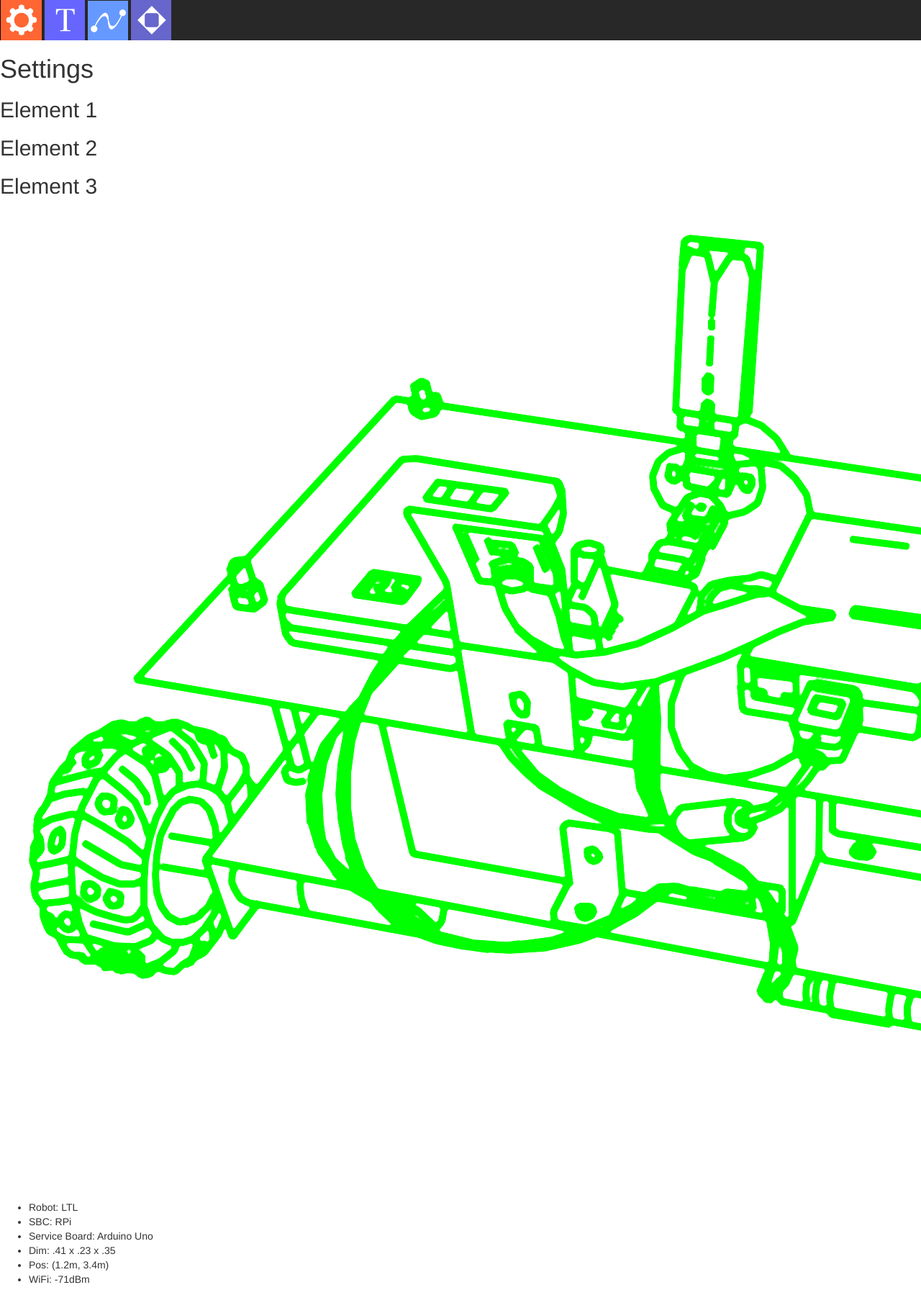
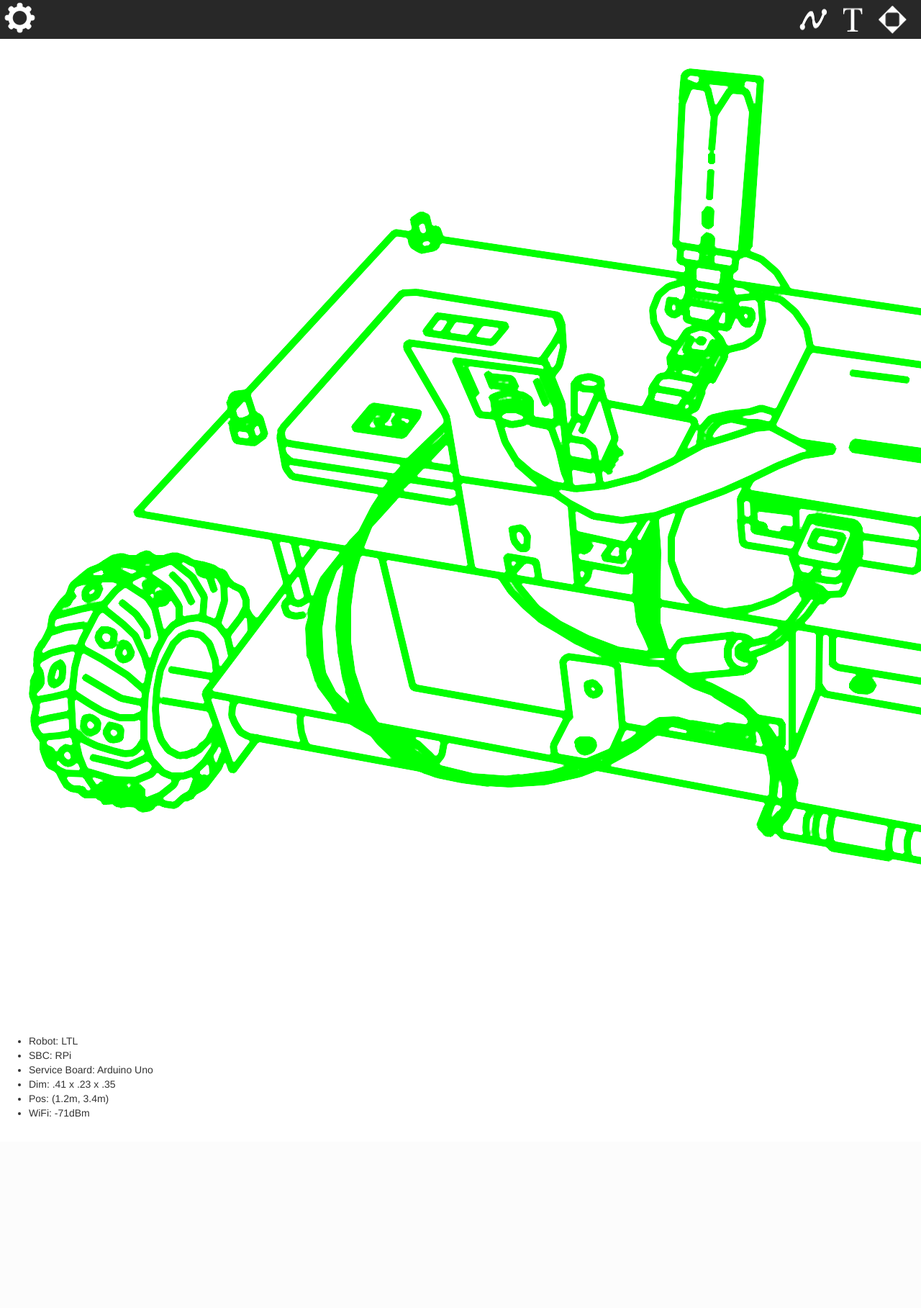
Before and after one commit to PyForce/rosie, a Python web app: template templates/index.html in a window 1280 px wide; the page is wider, and only the part inside the window is pictured. Shown: that part at 72% size. After the commit the page ends 1552 px from the top of that part, so only its background shows below. Run offline with Jinja, Linux system fonts and the light colour scheme; the template is opened without the code that fills it, so the values that code supplies are empty.

Commit message:
Mega commit
Don't do this at home ;)

```diff
--- a/static/css/icon-menu.css
+++ b/static/css/icon-menu.css
@@ -4,10 +4,13 @@
 	margin: 0 3px;
 }
 
+<<<<<<< HEAD
 .icon.active {
     background: grey;
 }
 
+=======
+>>>>>>> 7207f9e... Mega commit
 /**** MENU/SETTINGS BUTTON ****/
 #i-menu, #i-settings{
 	margin: 2px 10px;
--- a/static/css/navigation.css
+++ b/static/css/navigation.css
@@ -21,6 +21,7 @@
 }
 
 <<<<<<< HEAD
+<<<<<<< HEAD
 #video-streaming {
 	width: 250px;
 =======
@@ -35,6 +36,8 @@
 	box-shadow: white 0px 0px 20px 2px;
 }
 
+=======
+>>>>>>> 7207f9e... Mega commit
 #video-streaming {
 	width: 250px;
 <<<<<<< HEAD
@@ -74,9 +77,13 @@
 	right: 0px;
 	margin-right: 10px;
 <<<<<<< HEAD
+<<<<<<< HEAD
 	z-index: 2000;
 =======
 >>>>>>> 8b2eebc... Add static assets to repo
+=======
+	z-index: 2000;
+>>>>>>> 7207f9e... Mega commit
 }
 
 #robot-logo ul{
@@ -87,6 +94,7 @@
 	width: 100%;
 }
 
+<<<<<<< HEAD
 <<<<<<< HEAD
 .sidebar-settings{
 =======
@@ -106,6 +114,8 @@
 	left:0px;
 }
 
+=======
+>>>>>>> 7207f9e... Mega commit
 .sidebar-settings{
 <<<<<<< HEAD
 	/*transition: all 0.2s;
--- a/static/js/main.js
+++ b/static/js/main.js
@@ -1,3 +1,4 @@
+<<<<<<< HEAD
 $(document).ready(function(){
 		// MENU
 		$('#i-menu').click(function(){
@@ -53,3 +54,52 @@
 // 	var document = window.document;
 //
 // })(window, jQuery);
+=======
+(function (window, $) {
+	'use strict';
+
+	// Cache document for fast access.
+	var document = window.document;
+
+	// MENU
+	$('#i-menu').click(function(){
+		$('#settings').hide();
+        $('#menu').toggle();
+    });
+
+	// SETTINGS
+	$('#i-settings').click(function(){
+		$('#menu').hide();
+        $('#settings').toggle();
+    });
+
+	// TOGGLE MENU/SETTINGS
+    $('.list-menu a').click(function(){
+        $('.list-menu').hide();
+    });
+
+	// MODE (TEXT)
+	$('#m-item1, #i-text').click(function(){
+        $('#mode-text').toggle(true);
+		$("#video-streaming").css("margin-bottom", "60px");
+    });
+
+	// KEY
+	$('#m-item2, #i-key').click(function(){
+        $('#mode-text').hide();
+		$("#video-streaming").css("margin-bottom", "10px");
+    });
+
+	// P2P
+	$('#m-item3, #i-p2p').click(function(){
+        $('#mode-text').hide();
+		$("#video-streaming").css("margin-bottom", "10px");
+    });
+
+	// CAMERA
+	$('#m-item4').click(function(){
+		$('#video-streaming').toggle();
+    });
+
+})(window, jQuery);
+>>>>>>> 7207f9e... Mega commit
--- a/static/js/map.js
+++ b/static/js/map.js
@@ -8,6 +8,7 @@
     [10, 22]
 ];
 
+<<<<<<< HEAD
 var imageOverlay = L.imageOverlay(url, imagebounds).addTo(map);
 
 var plottedPolyline = L.Polyline.Plotter([
@@ -96,6 +97,8 @@
     [-10, -10],
     [10, 22]
 ];
+=======
+>>>>>>> 7207f9e... Mega commit
 var imageOverlay = L.imageOverlay(url, imagebounds).addTo(map);
 
 var plottedPolyline = L.Polyline.Plotter([
@@ -104,10 +107,6 @@
     weight: 5,
     readOnly: true,
 }).addTo(map);
-
-//function plot(enable){
-//	if(enable)plottedPolyline.
-//}
 
 var readOnly = true;
 $("#plot").click(function() {
@@ -119,7 +118,71 @@
 >>>>>>> 8b2eebc... Add static assets to repo
 =======
 
+<<<<<<< HEAD
 >>>>>>> eee193a... Cleanup and beautify some static assets
+=======
+/*
+// function rotate (theta, x) {
+//     // cos sin
+//     // -sin cos
+//     return [Math.cos(theta) * x.lat + Math.sin(theta) * x.lng,
+//            -Math.sin(theta) * x.lat + Math.cos(theta) * x.lng];
+// }
+
+var map = L.map('map').setView([0, 0], 5);
+var botpos = [0, 0];
+var botsize = [
+    [-10, -10],
+    [10, 22]
+];
+
+var trajectory = L.Polyline.Plotter([
+    [0, 0]
+], {
+    weight: 5,
+    readOnly: true,
+}).addTo(map);
+
+var url = "assets/images/LTL_min1.png";
+var imageOverlay;
+
+function gettrayectory() {
+    return trajectory.getLatLngs();
+}
+
+function updatebotpostrajectory(bot_pos) {
+    botpos[0] = bot_pos[0];
+    botpos[1] = bot_pos[1];
+
+    var imagebounds = [
+        [botsize[0][0] + botpos[0], botsize[0][1] + botpos[1]],
+        [botsize[1][0] + botpos[0], botsize[1][1] + botpos[1]]
+    ];
+
+    if (typeof imageOverlay !== 'undefined') {
+        map.removeLayer(imageOverlay);
+    }
+
+    imageOverlay = L.imageOverlay(url, imagebounds).addTo(map);
+    imageOverlay.bringToBack();
+
+    var tr = gettrayectory();
+    tr[0] = botpos;
+    trajectory.setLatLngs(tr);
+}
+
+function reach(index) { // eliminar los primeros index nodos de la ruta
+};
+
+updatebotpostrajectory([0, 0]);
+
+var readOnly = true;
+$("#plot").click(function() {
+    readOnly = !readOnly;
+    trajectory.setReadOnly(readOnly);
+});
+
+>>>>>>> 7207f9e... Mega commit
 L.DomEvent.on(imageOverlay._image, 'mouseenter', function(e) {
     $("#robot-logo").css("visibility", "visible");
     $("#video-streaming").css("visibility", "visible");
@@ -132,6 +195,10 @@
     $("#video-streaming").attr("src", null);
 });
 <<<<<<< HEAD
+<<<<<<< HEAD
 */
 =======
 >>>>>>> 8b2eebc... Add static assets to repo
+=======
+*/
+>>>>>>> 7207f9e... Mega commit
--- a/static/js/protocol.js
+++ b/static/js/protocol.js
@@ -1,3 +1,4 @@
+<<<<<<< HEAD
 <<<<<<< HEAD
 =======
 function getRequest(host, route, callback, param) {
@@ -12,6 +13,8 @@
 
 
 >>>>>>> 8b2eebc... Add static assets to repo
+=======
+>>>>>>> 7207f9e... Mega commit
 // GET
 
 function getSensor(host, name, callback) {
@@ -27,6 +30,7 @@
 }
 
 <<<<<<< HEAD
+<<<<<<< HEAD
 =======
 function setRequest(host, route, callback, param) {
     var request = {
@@ -39,6 +43,8 @@
 }
 
 >>>>>>> 8b2eebc... Add static assets to repo
+=======
+>>>>>>> 7207f9e... Mega commit
 // SET
 
 function setPosition(host, x, y, callback) {
@@ -60,6 +66,9 @@
     });
 }
 <<<<<<< HEAD
+<<<<<<< HEAD
+=======
+>>>>>>> 7207f9e... Mega commit
 
 // Helpers
 var debug = true;
@@ -106,5 +115,8 @@
         };
     });
 }
+<<<<<<< HEAD
 =======
 >>>>>>> 8b2eebc... Add static assets to repo
+=======
+>>>>>>> 7207f9e... Mega commit
--- a/static/js/ui-actions.js
+++ b/static/js/ui-actions.js
@@ -15,6 +15,7 @@
 });
 
 L.DomEvent.on(imageOverlay._image, 'click', function(e) {
+<<<<<<< HEAD
     $("#robot-logo").css("visibility", "visible");
     $("#video-streaming").css("visibility", "visible");
     $("#video-streaming").attr("src", "http://10.0.0.1:8080/stream/video.mjpeg")
@@ -45,14 +46,24 @@
 });
 
 imageOverlay.on("mouseover", function() {
+=======
+>>>>>>> 7207f9e... Mega commit
     $("#robot-logo").css("visibility", "visible");
     $("#video-streaming").css("visibility", "visible");
     $("#video-streaming").attr("src", "http://10.0.0.1:8080/stream/video.mjpeg")
 });
 
+<<<<<<< HEAD
 imageOverlay.on("mouseout", function() {
     $("#robot-logo").css("visibility", "hidden");
     $("#video-streaming").css("visibility", "hidden");
     $("#video-streaming").attr("src", null);
 });
 >>>>>>> 8b2eebc... Add static assets to repo
+=======
+// L.DomEvent.on(imageOverlay._image, 'mouseout', function(e) {
+//     $("#robot-logo").css("visibility", "hidden");
+//     $("#video-streaming").css("visibility", "hidden");
+//     $("#video-streaming").attr("src", null);
+// });
+>>>>>>> 7207f9e... Mega commit
--- a/templates/index.html
+++ b/templates/index.html
@@ -6,10 +6,11 @@
 		<!-- General styles -->
 		<link rel="stylesheet" type="text/css" href="static/lib/css/bootstrap.min.css" />
 		<link rel="stylesheet" type="text/css" href="static/css/navigation.css" />
+		<link rel="stylesheet" href="static/css/icon-menu.css">
 
 		<!-- Map related -->
-	    <link rel="stylesheet" href="static/lib/css/leaflet.css" />
-	    <link rel="stylesheet" href="static/lib/css/leaflet-1.0.css" />
+	  <!-- <link rel="stylesheet" href="static/lib/css/leaflet.css" /> -->
+	  <link rel="stylesheet" href="static/lib/css/leaflet-1.0.css" />
 
 	</head>
 	<body>
@@ -17,26 +18,52 @@
 		<div id="overlay"></div>
 
 	    <!-- Navigation -->
-	    	<div class="top-bar">
-			    <div class="row">
-					<div class="col-md-12">
-						<img id="settings" class="icon" src="static/images/ico.png"></img>
-						<img class="icon" src="static/images/ico2.png"></img>
-						<img id="plot" class="icon" src="static/images/ico3.png"></img>
-						<img class="icon" src="static/images/ico4.png"></img>
+			<div class="top-bar">
+			<div class="row">
+				<div class="col-md-12">
+					<!-- Settings button -->
+					<img class="icon" id="i-settings" title="Settings" src="static/icons/settings.png"></img>
+					<!-- Menu button -->
+					<img class="icon" id="i-menu" title="Menu" src="static/icons/menu.png"></img>
+					<!-- Function button -->
+					<img class="icon" id="i-key" title="Key mode" src="static/icons/b-key.png"></img>
+					<img class="icon" id="i-text" title="Text mode" src="static/icons/b-text.png"></img>
+					<img class="icon" id="i-p2p" title="Point to point mode" src="static/icons/b-p2p.png"></img>
+				</div>
+			</div>
+			<!-- Settings list -->
+			<div class="row">
+				<div class="col-md-12">
+					<div class="responsive">
+						<div class="list-menu" id="settings">
+							<ul>
+								<li><a>Setting 1</a></li>
+								<li><a>Setting 2</a></li>
+								<li><a>Setting 3</a></li>
+								<li><a>Setting 4</a></li>
+								<li><a>Setting 5</a></li>
+							</ul>
+						</div>
 					</div>
 				</div>
 			</div>
+			<!-- Menu list -->
+			<div class="row">
+				<div class="col-md-12">
+					<div class="list-menu" id="menu">
+						<ul>
+							<li><a id="m-item1">Text</a></li>
+							<li><a id="m-item2">Key</a></li>
+							<li><a id="m-item3">Point to Point</a></li>
+							<li><a id="m-item4">Streaming</a></li>
+						</ul>
+					</div>
+				</div>
+			</div>
+		</div>
 
 			<div class="container-fluid">
 				<div class="row">
-					<!-- Left sidebar -->
-					<div id="sidebar-left">
-						<h1 class="sidebar-settings">Settings</h1>
-						<h2 class="sidebar-element">Element 1</h2>
-						<h2 class="sidebar-element">Element 2</h2>
-						<h2 class="sidebar-element">Element 3</h2>
-					</div>
 
 					<div id="map-container" class="col-sm-10 col-md-10">
 						<div id="map" ></div>
@@ -62,6 +89,17 @@
 			</div>
 
 			<img id="video-streaming" src=""/>
+
+			<!-- TEXT MODE -->
+		<div id="mode-text">
+			<form>
+				<div id="input-text">
+					<input id="text-order" autocomplete="off" placeholder="Order" type="text">
+					<button id="btn-order" type="submit">
+				</div>
+			</form>
+		</div>
+
 		</div>
 
 		<!-- Load libs -->
@@ -76,5 +114,8 @@
 		<script src="static/js/map.js"></script>
 		<script src="static/js/ui-actions.js"></script>
 		<script src="static/js/sio.js"></script>
+		<script src="static/js/protocol.js"></script>
+		<script src="static/js/main.js"></script>
+
 	</body>
 </html>
```
Also changed, not shown: static/lib/js/leaflet.plotter.min.js.
